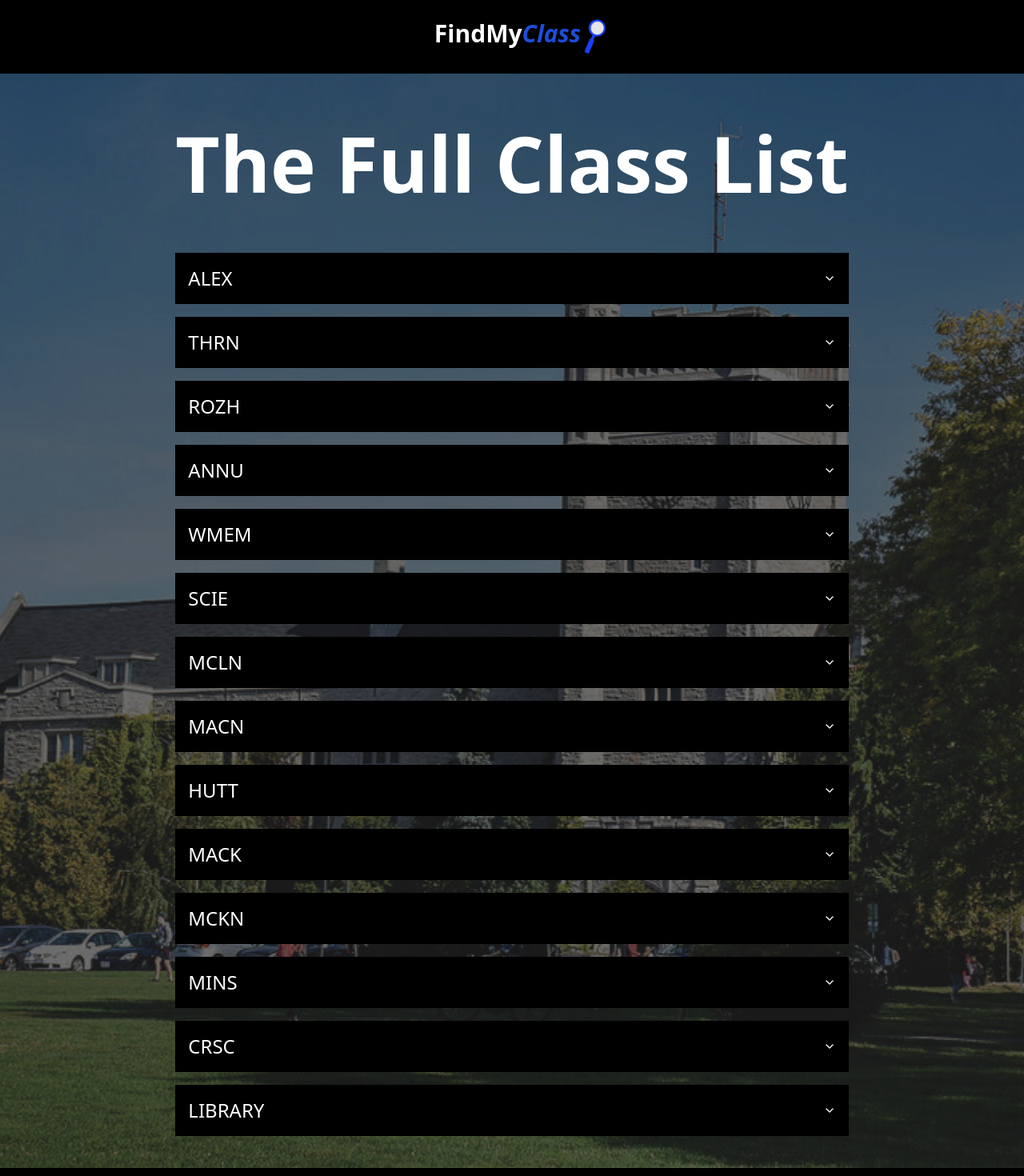
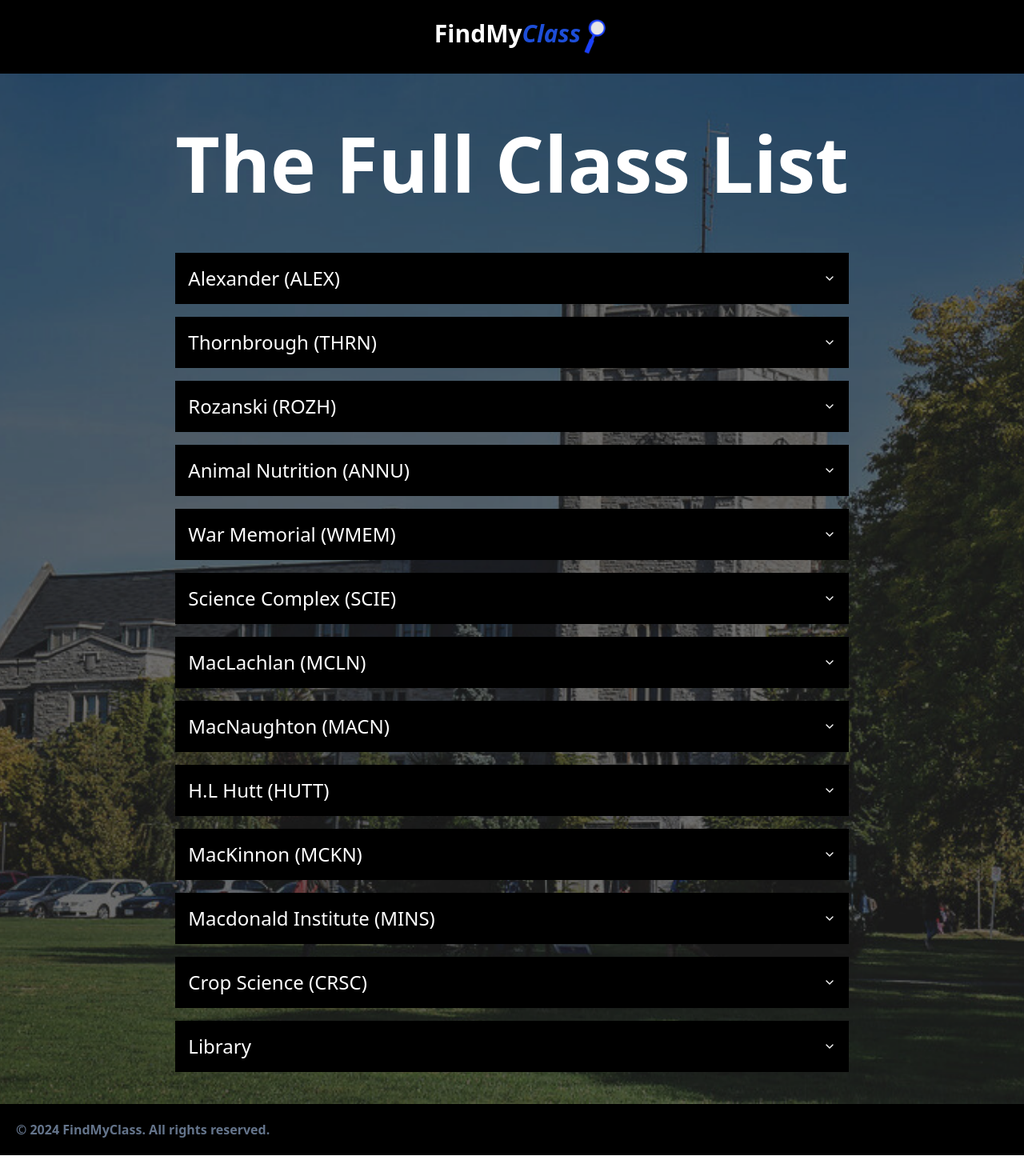
Before and after one commit to TalhaNaveed1/FindMyClass-Guelph, a Next.js app in the folder findmyclass/: page /allClasses in a window 1280 px wide. Shown: the top 1470 px of the page at 80% size. After the commit the page ends 1444 px from the top, so only its background shows below. Built offline with nearby package versions, Linux system fonts and the light colour scheme.

Commit message:
Tweaked allClasses

```diff
--- a/findmyclass/src/app/allClasses/page.js
+++ b/findmyclass/src/app/allClasses/page.js
@@ -16,86 +16,108 @@ export default function AllClasses() {
         </h1>
         <Accordion type="single" collapsible className="mb-10">
           <AccordionItem value="item-1" className="mb-4">
-            <AccordionTrigger className="bg-black text-white p-4 text-2xl">ALEX</AccordionTrigger>
+            <AccordionTrigger className="bg-black text-white p-4 text-2xl">
+              Alexander (ALEX)
+            </AccordionTrigger>
             <AccordionContent className="bg-black text-white p-4 text-lg">
-              <Link href="/?classCode=ALEX100">ALEX100</Link>
-              <Link href="/?classCode=ALEX200">ALEX200</Link>
+              <div className="flex flex-col">
+                <Link href="/?classCode=ALEX100" className="classLink">ALEX100</Link>
+                <Link href="/?classCode=ALEX200" className="classLink">ALEX200</Link>
+              </div>
             </AccordionContent>
           </AccordionItem>
           <AccordionItem value="item-2" className="mb-4">
-            <AccordionTrigger className="bg-black text-white p-4 text-2xl">THRN</AccordionTrigger>
+            <AccordionTrigger className="bg-black text-white p-4 text-2xl">
+              Thornbrough (THRN)
+            </AccordionTrigger>
             <AccordionContent className="bg-black text-white p-4 text-lg">
               Yes. It adheres to the WAI-ARIA design pattern.
             </AccordionContent>
           </AccordionItem>
           <AccordionItem value="item-3" className="mb-4">
-            <AccordionTrigger className="bg-black text-white p-4 text-2xl">ROZH</AccordionTrigger>
+            <AccordionTrigger className="bg-black text-white p-4 text-2xl">
+              Rozanski (ROZH)
+            </AccordionTrigger>
             <AccordionContent className="bg-black text-white p-4 text-lg">
               Yes. It adheres to the WAI-ARIA design pattern.
             </AccordionContent>
           </AccordionItem>
           <AccordionItem value="item-4" className="mb-4">
-            <AccordionTrigger className="bg-black text-white p-4 text-2xl">ANNU</AccordionTrigger>
+            <AccordionTrigger className="bg-black text-white p-4 text-2xl">
+              Animal Nutrition (ANNU)
+            </AccordionTrigger>
             <AccordionContent className="bg-black text-white p-4 text-lg">
               Yes. It adheres to the WAI-ARIA design pattern.
             </AccordionContent>
           </AccordionItem>
           <AccordionItem value="item-5" className="mb-4">
-            <AccordionTrigger className="bg-black text-white p-4 text-2xl">WMEM</AccordionTrigger>
+            <AccordionTrigger className="bg-black text-white p-4 text-2xl">
+              War Memorial (WMEM)
+            </AccordionTrigger>
             <AccordionContent className="bg-black text-white p-4 text-lg">
               Yes. It adheres to the WAI-ARIA design pattern.
             </AccordionContent>
           </AccordionItem>
           <AccordionItem value="item-6" className="mb-4">
-            <AccordionTrigger className="bg-black text-white p-4 text-2xl">SCIE</AccordionTrigger>
+            <AccordionTrigger className="bg-black text-white p-4 text-2xl">
+              Science Complex (SCIE)
+            </AccordionTrigger>
             <AccordionContent className="bg-black text-white p-4 text-lg">
               Yes. It adheres to the WAI-ARIA design pattern.
             </AccordionContent>
           </AccordionItem>
           <AccordionItem value="item-7" className="mb-4">
-            <AccordionTrigger className="bg-black text-white p-4 text-2xl">MCLN</AccordionTrigger>
+            <AccordionTrigger className="bg-black text-white p-4 text-2xl">
+              MacLachlan (MCLN)
+            </AccordionTrigger>
             <AccordionContent className="bg-black text-white p-4 text-lg">
               Yes. It adheres to the WAI-ARIA design pattern.
             </AccordionContent>
           </AccordionItem>
           <AccordionItem value="item-8" className="mb-4">
-            <AccordionTrigger className="bg-black text-white p-4 text-2xl">MACN</AccordionTrigger>
+            <AccordionTrigger className="bg-black text-white p-4 text-2xl">
+              MacNaughton (MACN)
+            </AccordionTrigger>
             <AccordionContent className="bg-black text-white p-4 text-lg">
               Yes. It adheres to the WAI-ARIA design pattern.
             </AccordionContent>
           </AccordionItem>
           <AccordionItem value="item-9" className="mb-4">
-            <AccordionTrigger className="bg-black text-white p-4 text-2xl">HUTT</AccordionTrigger>
+            <AccordionTrigger className="bg-black text-white p-4 text-2xl">
+              H.L Hutt (HUTT)
+            </AccordionTrigger>
             <AccordionContent className="bg-black text-white p-4 text-lg">
               Yes. It adheres to the WAI-ARIA design pattern.
             </AccordionContent>
           </AccordionItem>
           <AccordionItem value="item-10" className="mb-4">
-            <AccordionTrigger className="bg-black text-white p-4 text-2xl">MACK</AccordionTrigger>
+            <AccordionTrigger className="bg-black text-white p-4 text-2xl">
+              MacKinnon (MCKN)
+            </AccordionTrigger>
             <AccordionContent className="bg-black text-white p-4 text-lg">
               Yes. It adheres to the WAI-ARIA design pattern.
             </AccordionContent>
           </AccordionItem>
           <AccordionItem value="item-11" className="mb-4">
-            <AccordionTrigger className="bg-black text-white p-4 text-2xl">MCKN</AccordionTrigger>
+            <AccordionTrigger className="bg-black text-white p-4 text-2xl">
+              Macdonald Institute (MINS)
+            </AccordionTrigger>
             <AccordionContent className="bg-black text-white p-4 text-lg">
               Yes. It adheres to the WAI-ARIA design pattern.
             </AccordionContent>
           </AccordionItem>
           <AccordionItem value="item-12" className="mb-4">
-            <AccordionTrigger className="bg-black text-white p-4 text-2xl">MINS</AccordionTrigger>
+            <AccordionTrigger className="bg-black text-white p-4 text-2xl">
+              Crop Science (CRSC)
+            </AccordionTrigger>
             <AccordionContent className="bg-black text-white p-4 text-lg">
               Yes. It adheres to the WAI-ARIA design pattern.
             </AccordionContent>
           </AccordionItem>
           <AccordionItem value="item-13" className="mb-4">
-            <AccordionTrigger className="bg-black text-white p-4 text-2xl">CRSC</AccordionTrigger>
-            <AccordionContent className="bg-black text-white p-4 text-lg">
-              Yes. It adheres to the WAI-ARIA design pattern.
-            </AccordionContent>
-          </AccordionItem>
-          <AccordionItem value="item-14" className="mb-4">
-            <AccordionTrigger className="bg-black text-white p-4 text-2xl">LIBRARY</AccordionTrigger>
+            <AccordionTrigger className="bg-black text-white p-4 text-2xl">
+              Library
+            </AccordionTrigger>
             <AccordionContent className="bg-black text-white p-4 text-lg">
               Yes. It adheres to the WAI-ARIA design pattern.
             </AccordionContent>
--- a/findmyclass/src/app/components/Navbar.jsx
+++ b/findmyclass/src/app/components/Navbar.jsx
@@ -10,7 +10,7 @@ export default function Navbar() {
           <img
             src="/images/magnifiying.png"
             alt="Magnifiying pic"
-            className="h-11 ml-1"
+            className="h-11 ml-1 "
           />
         </button>
       </nav>
--- a/findmyclass/src/app/globals.css
+++ b/findmyclass/src/app/globals.css
@@ -6,6 +6,7 @@ a {
   display: inline-block;
   position: relative;
   font-size: large;
+  text-decoration: none;
 }
 
 a:after {
@@ -16,9 +17,13 @@ a:after {
   width: 0;
   bottom: -3px;
   left: 0;
-  transition: width 0.3s;
+  transition: width 0.3s ease;
 }
 
 a:hover:after {
   width: 100%;
 }
+
+a.classLink:hover:after {
+  width:10%
+}
```
